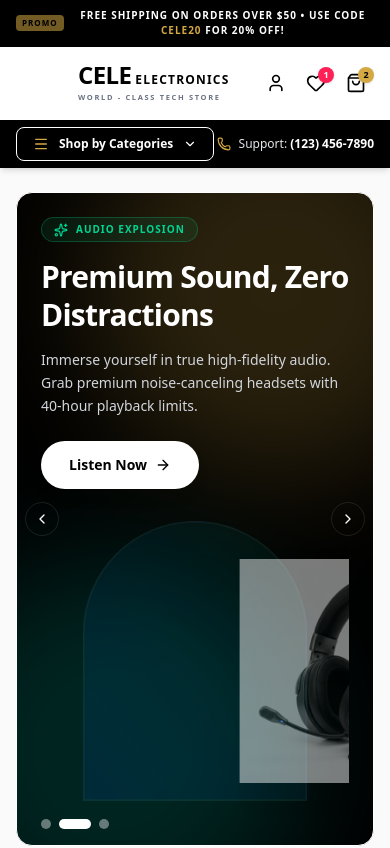
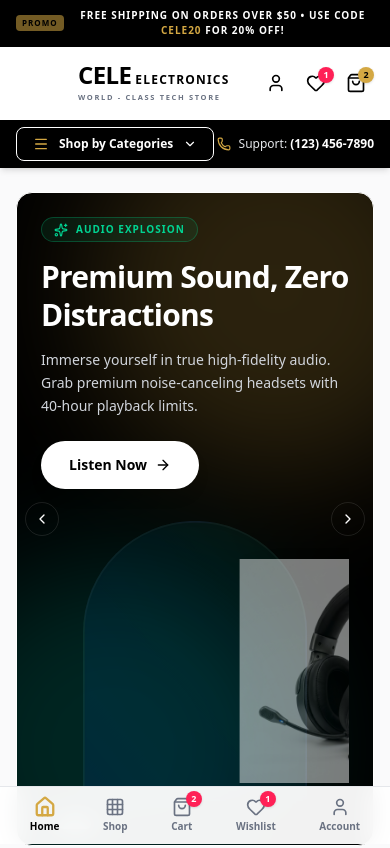
Before and after one commit to ingdia/cele_electronics, a Next.js app: page / in a window 390 px wide. Shown: the top 848 px of the page. Built offline with nearby package versions, Linux system fonts and the light colour scheme.

Commit message:
feat(layout): add MobileBottomNav component for bottom navigation on mobile devices

```diff
--- /dev/null
+++ b/src/components/layout/MobileBottomNav.tsx
@@ -0,0 +1,74 @@
+'use client';
+
+import React from 'react';
+import Link from 'next/link';
+import { usePathname } from 'next/navigation';
+import { useStore } from '@/context/StoreContext';
+import { Home, Grid, ShoppingBag, Heart, User } from 'lucide-react';
+
+interface MobileBottomNavProps {
+  onOpenAuthModal?: () => void;
+}
+
+export const MobileBottomNav: React.FC<MobileBottomNavProps> = ({ onOpenAuthModal }) => {
+  const pathname = usePathname();
+  const { cartCount, wishlist, role } = useStore();
+
+  const NAV_ITEMS = [
+    { label: 'Home', href: '/', icon: Home },
+    { label: 'Shop', href: '/shop', icon: Grid },
+    { label: 'Cart', href: '/cart', icon: ShoppingBag, badge: cartCount },
+    { label: 'Wishlist', href: '/wishlist', icon: Heart, badge: wishlist.length },
+    { label: role === 'owner' ? 'Admin' : 'Account', href: '/account', icon: User, isAccount: true },
+  ];
+
+  return (
+    <div className="md:hidden fixed bottom-0 left-0 right-0 z-50 bg-white/95 backdrop-blur-md border-t border-gray-200 shadow-floating px-2 py-1.5">
+      <div className="flex items-center justify-around">
+        {NAV_ITEMS.map((item) => {
+          const Icon = item.icon;
+          const isActive = pathname === item.href;
+
+          if (item.isAccount && role !== 'owner') {
+            return (
+              <button
+                key={item.label}
+                onClick={() => {
+                  if (onOpenAuthModal) onOpenAuthModal();
+                }}
+                className="flex flex-col items-center justify-center py-1 px-2 text-navy-900 group"
+              >
+                <div className="relative">
+                  <Icon className={`w-5 h-5 transition-transform ${isActive ? 'scale-110 text-gold-500 stroke-[2.5]' : 'text-gray-500'}`} />
+                </div>
+                <span className={`text-[10px] font-bold mt-0.5 ${isActive ? 'text-navy-900 font-extrabold' : 'text-gray-500'}`}>
+                  {item.label}
+                </span>
+              </button>
+            );
+          }
+
+          return (
+            <Link
+              key={item.label}
+              href={item.href}
+              className="flex flex-col items-center justify-center py-1 px-2 text-navy-900 group"
+            >
+              <div className="relative">
+                <Icon className={`w-5 h-5 transition-transform ${isActive ? 'scale-110 text-gold-500 stroke-[2.5]' : 'text-gray-500'}`} />
+                {item.badge !== undefined && item.badge > 0 && (
+                  <span className="absolute -top-1.5 -right-2.5 bg-rose-500 text-white text-[9px] font-black w-4 h-4 rounded-full flex items-center justify-center shadow-sm">
+                    {item.badge}
+                  </span>
+                )}
+              </div>
+              <span className={`text-[10px] font-bold mt-0.5 ${isActive ? 'text-navy-900 font-extrabold' : 'text-gray-500'}`}>
+                {item.label}
+              </span>
+            </Link>
+          );
+        })}
+      </div>
+    </div>
+  );
+};
```
